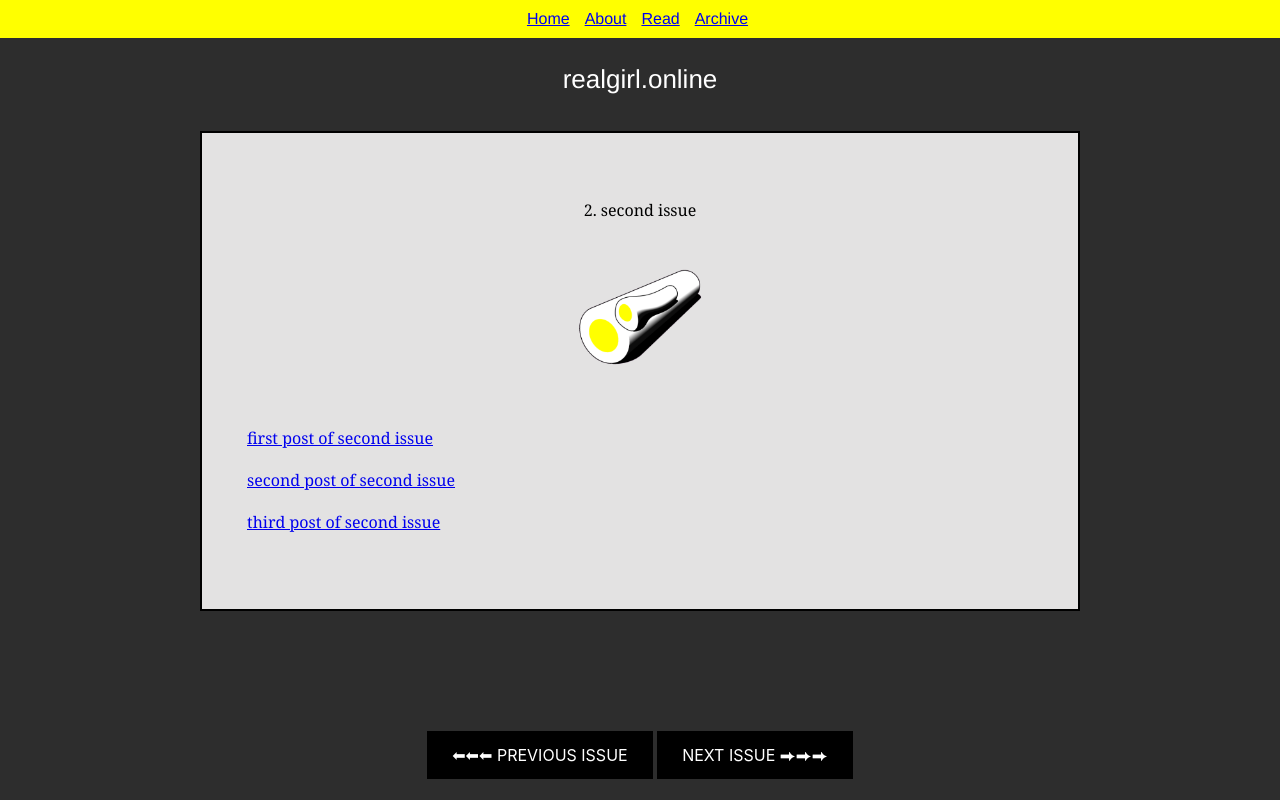
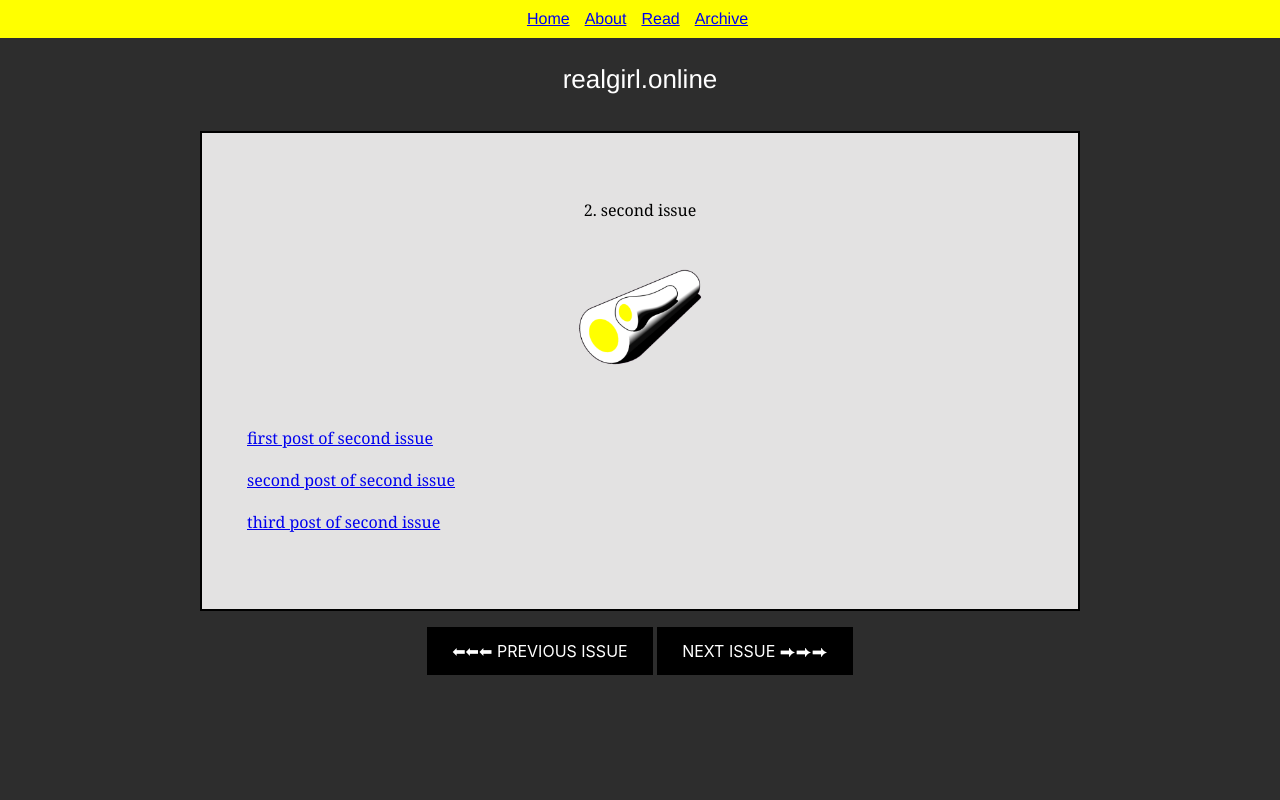
Before and after one commit to abbymachines/realgirl_online, a React (Create React App) app: page /issue/2 in a window 1280 px wide. Built offline with nearby package versions, Linux system fonts and the light colour scheme.

Commit message:
remove lower margin on issues buttons

```diff
--- a/src/components/FrontCover.css
+++ b/src/components/FrontCover.css
@@ -17,7 +17,7 @@ p {
 .Front-cover {
     color: rgb(0, 0, 0);
     padding: 50px 0px 50px;
-    margin: 10px 200px 120px;
+    margin: 10px 200px 30px;
     border: 2px solid rgb(0, 0, 0);
     background-color: rgb(227, 226, 226);
 }
--- a/src/components/Issue.css
+++ b/src/components/Issue.css
@@ -1,5 +1,10 @@
+.Issue-nav {
+    text-align:center;
+}
+
 .Issue-nav > * {
     color: white;
+    margin:auto;
 }
 
 .Issue-nav a {
@@ -7,7 +12,7 @@
     text-decoration: none;
     background-color: black;
     padding: 14px 25px;
-    display: inline-block;
+    /* display: inline-block; */
 }
 
 .Issue-nav a:hover, a:active {
--- a/src/components/Issue.js
+++ b/src/components/Issue.js
@@ -33,9 +33,9 @@ export default function Issue(props) {
     <div>
       <FrontCover issue={issueId} />
 
-      <center className="Issue-nav">
+      <div className="Issue-nav">
         {renderPreviousLink()} {renderNextLink()}
-      </center>
+      </div>
     </div>
   )
 }
```
